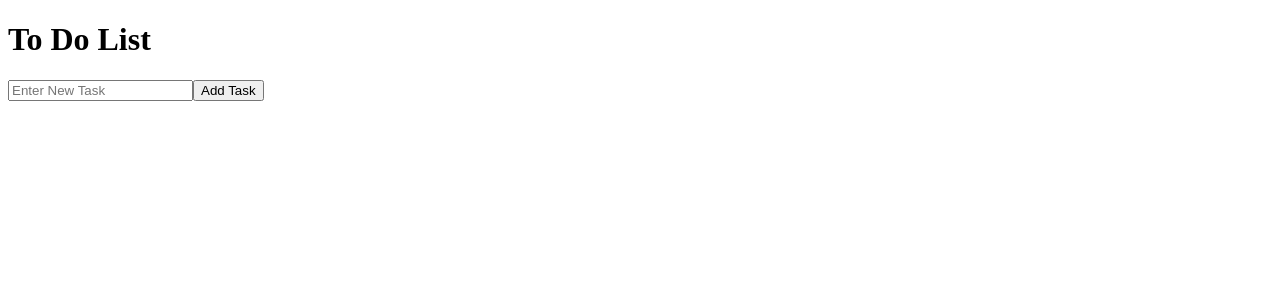
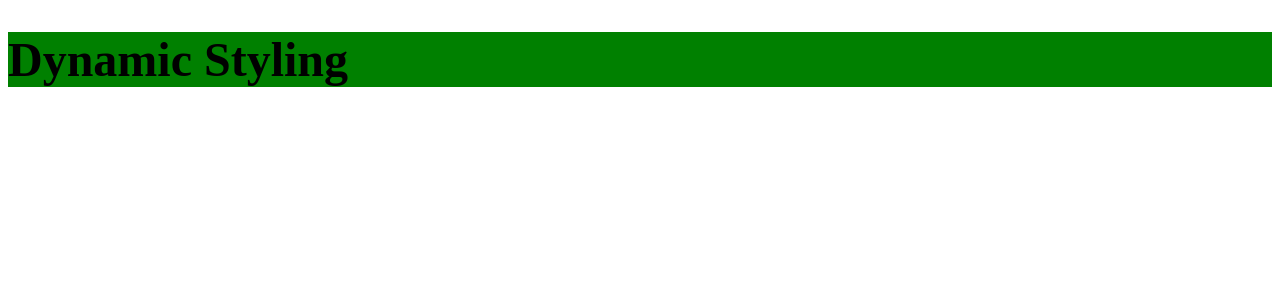
Before and after one commit to Bhavu7/Angular-v20, an Angular app: page / in a window 1280 px wide. Shown: the top 300 px of the page. Built offline with nearby package versions, Linux system fonts and the light colour scheme.

Commit message:
Dynamic Styling

```diff
--- a/src/app/app.html
+++ b/src/app/app.html
@@ -211,12 +211,12 @@
 <h3>{{name}}</h3> -->
 
 
-<h1>To Do List</h1>
+<!-- <h1>To Do List</h1>
 
 <input [(ngModel)]="task" type="text" placeholder="Enter New Task">
 <button (click)="addTask()">Add Task</button>
 
-<!-- <p>{{task}}</p> -->
+<p>{{task}}</p>
 
 @for(task of taskList; track task){
   <ul>
@@ -226,4 +226,7 @@
       <button (click)="deleteTask(task.id)">Delete</button>
     </li>
   </ul>
-}
+} -->
+
+<!-- <h1 [style.backgroundColor]="bgColor" [style.fontSize]="fontSize">Dynamic Styling</h1> -->
+<h1 [style.backgroundColor]="bgColor" [style.fontSize.rem]="fontSize">Dynamic Styling</h1>
--- a/src/app/app.ts
+++ b/src/app/app.ts
@@ -256,15 +256,19 @@ export class App {
   //   this.name = val;
   // }
 
-  task = "";
-  taskList: { id: number, task: string }[] = [];
+  // task = "";
+  // taskList: { id: number, task: string }[] = [];
 
-  addTask() {
-    this.taskList.push({ id: this.taskList.length + 1, task: this.task })
-    this.task = "";
-  }
+  // addTask() {
+  //   this.taskList.push({ id: this.taskList.length + 1, task: this.task })
+  //   this.task = "";
+  // }
 
-  deleteTask(taskId : number){
-    this.taskList = this.taskList.filter((item) => item.id !== taskId)
-  }
+  // deleteTask(taskId : number){
+  //   this.taskList = this.taskList.filter((item) => item.id !== taskId)
+  // }
+
+  bgColor = "green";
+  // fontSize = "3rem";
+  fontSize = "3";
 }
```
